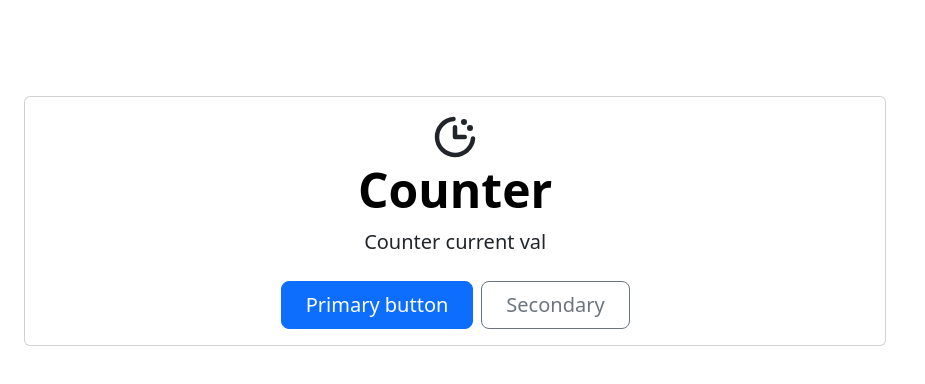
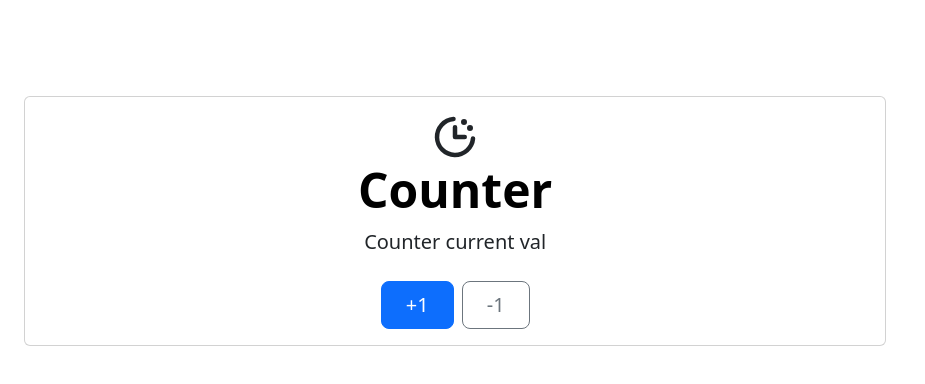
Before and after one commit to singhaditi2004/React, a React (Vite) app in the folder withBootStrap/Counter/: page / in a window 1280 px wide. Shown: the top 384 px of the page, without its empty margins (0-925 px from the left). Built offline with nearby package versions, Linux system fonts and the light colour scheme.

Commit message:
added component

```diff
--- a/withBootStrap/Counter/src/App.jsx
+++ b/withBootStrap/Counter/src/App.jsx
@@ -3,10 +3,10 @@ import DisplayValue from "./Components/DisplayValue";
 import Header from "./Components/Header";
 import Modal from "./Components/Container";
 import "bootstrap/dist/css/bootstrap.css";
+import Controls from "./Components/Controls";
 
 function App() {
   return (
-    <>
     <center
       className="px-4 py-5 my-5
       text-center"
@@ -15,24 +15,10 @@ function App() {
         <div className="col-lg-6 mx-auto">
           <Header />
           <DisplayValue />
-            <div className="d-grid gap-2 d-sm-flex justify-content-sm-center">
-              <button
-                type="button"
-                className="btn btn-primary btn-lg px-4 gap-3"
-              >
-                Primary button
-              </button>
-              <button
-                type="button"
-                className="btn btn-outline-secondary btn-lg px-4"
-              >
-                Secondary
-              </button>
-            </div>
+          <Controls />
         </div>
       </Modal>
     </center>
-    </>
   );
 }
 
--- /dev/null
+++ b/withBootStrap/Counter/src/Components/Controls.jsx
@@ -0,0 +1,16 @@
+const Controls = () => {
+  return (
+    <>
+      <div className="d-grid gap-2 d-sm-flex justify-content-sm-center">
+        <button type="button" className="btn btn-primary btn-lg px-4 gap-3">
+          +1
+        </button>
+        <button type="button" className="btn btn-outline-secondary btn-lg px-4">
+          -1
+        </button>
+      </div>
+    </>
+  );
+};
+
+export default Controls;
```
Also changed, not shown: withBootStrap/Counter/src/store/index.js (added, +11 -0 lines). Lines whose indentation alone changed are shown as unchanged.
